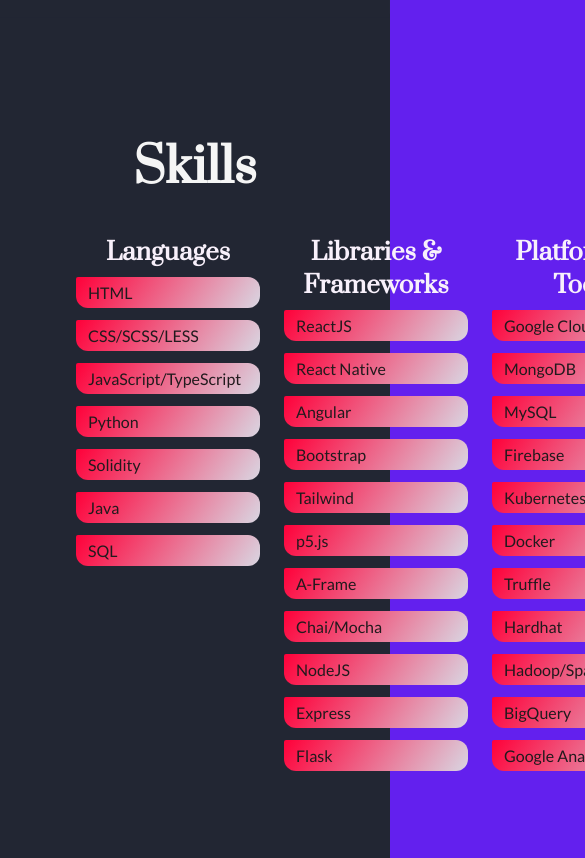
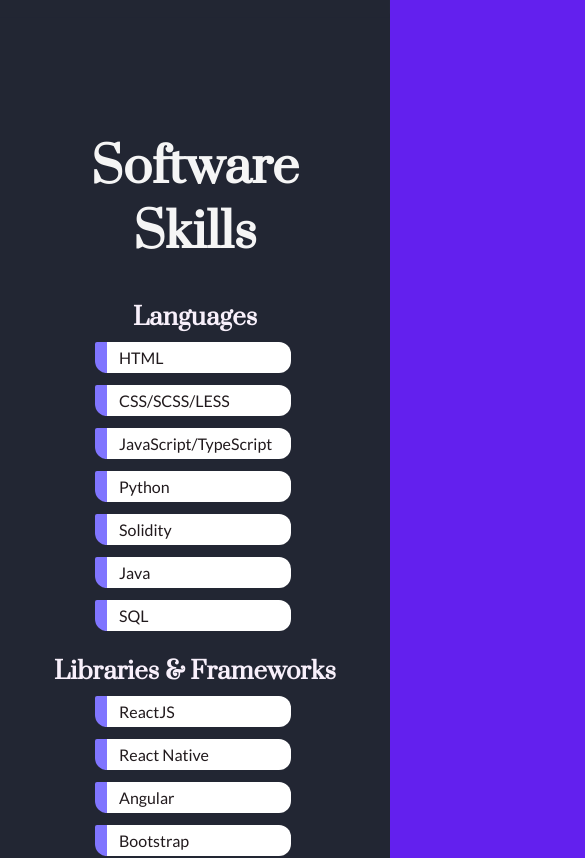
Before and after one commit to Partisi/site, a React (Create React App) app: page / in a window 390 px wide. Shown: the part 7280-8138 px from the top of the page, 585 px wide, since content can reach past the window. Built offline with nearby package versions, Linux system fonts and the light colour scheme.

Commit message:
skills redesigned with scaling

```diff
--- a/src/sections/skills/Skills.js
+++ b/src/sections/skills/Skills.js
@@ -48,7 +48,7 @@ export default function Skills() {
     }
     return (
         <section id="skills-container" className="section-container">
-            <h1 className="section-subtitle">Skills</h1>
+            <h1 className="section-subtitle">Software Skills</h1>
             <div id="all-skill-groups">
                 {Object.keys(mySkills).map((eachSkill, index) => {
                     return (
--- a/src/sections/skills/Skills.scss
+++ b/src/sections/skills/Skills.scss
@@ -5,27 +5,32 @@
     #all-skill-groups {
         display: flex;
         flex-direction: row;
-        justify-content: space-evenly;
+        justify-content: center;
 
         .skill-group {
             margin: 12px;
 
             width: 320px;
+            display: flex;
+            flex-direction: column;
+            align-items: center;
 
             .skill-group-header {
                 color: $primary;
                 text-transform: capitalize;
                 padding-bottom: 8px;
                 text-align: center;
+                width: 300px;
             }
+
             .skill-list {
                 display: flex;
-                flex-direction: column;
+                flex-wrap: wrap;
                 justify-content: center;
-                align-items: center;
                 width: 100%;
+                grid-gap: 12px;
+
                 li {
-                    margin-bottom: 12px;
                     padding: 6px 12px;
                     color: $black;
 
@@ -36,10 +41,33 @@
                     background-color: white;
                     text-align: left;
 
-                    background: linear-gradient(124deg, rgba(255,0,57,1) 0%, rgba(217,214,226,1) 100%);
+                    border-left: 12px solid $secondary-light;
+
 
                 }
             }
         }
     }
 }
+
+@media only screen and (max-width: 1000px) {
+    #skills-container {
+        #all-skill-groups {
+            flex-wrap: wrap;
+
+            .skill-group {
+                width: 100%;
+                align-items: center;
+                justify-content: center;
+
+                .skill-list {
+                    display: grid;
+                    grid-template-columns: repeat(auto-fill, 200px);
+                    justify-content: center;
+                    grid-gap: 12px;
+                }
+            }
+
+        }
+    }
+}
```
